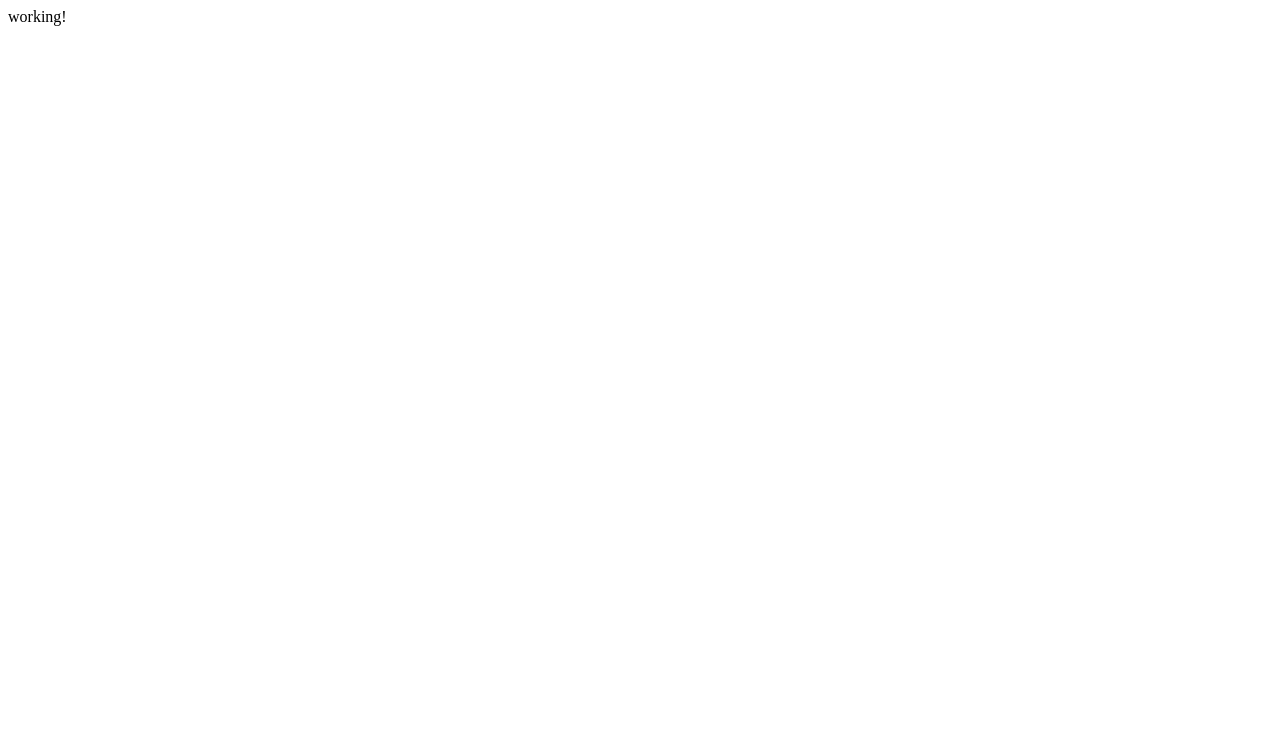
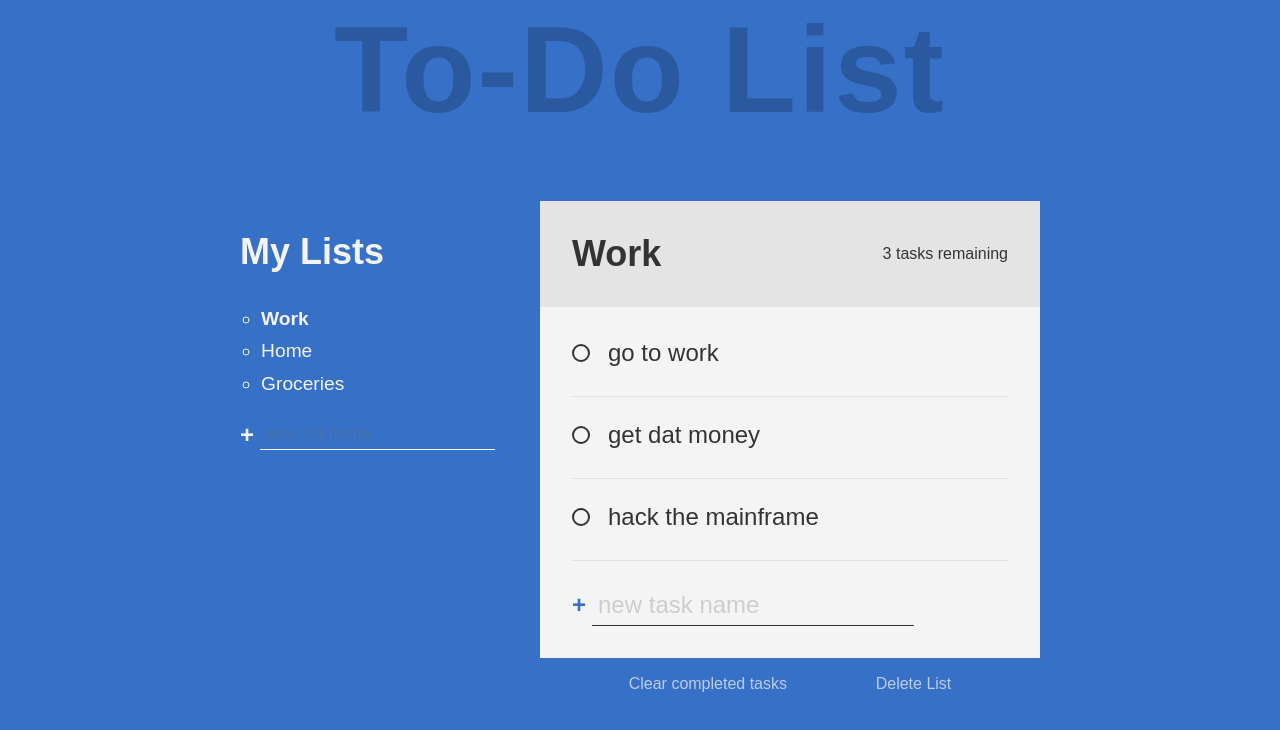
Before and after one commit to marcaroni3d/todo-list, a website built with webpack: page dist/index.html in a window 1280 px wide. Built offline with nearby package versions, Linux system fonts and the light colour scheme.

Commit message:
version 1.0: styled webpage

```diff
--- a/package.json
+++ b/package.json
@@ -13,6 +13,8 @@
   "author": "",
   "license": "ISC",
   "devDependencies": {
+    "css-loader": "^6.8.1",
+    "style-loader": "^3.3.3",
     "webpack": "^5.89.0",
     "webpack-cli": "^5.1.4"
   }
--- a/src/index.js
+++ b/src/index.js
@@ -1,7 +1,4 @@
-const test = () => {
-    const content = document.getElementById('content')
+import './style.css';
+import { render } from './modules/Lists';
 
-    content.innerText = 'working!'
-}
-
-test()
+render()
--- /dev/null
+++ b/src/modules/Lists.js
@@ -0,0 +1,94 @@
+
+
+export { render }
+
+const listsContainer = document.querySelector('[data-lists]')
+const newListForm = document.querySelector('[data-new-list-form]')
+const newListInput = document.querySelector('[data-new-list-input]')
+const deleteListButton = document.querySelector('[data-delete-list-button]')
+
+const listDisplayContainer = document.querySelector('[data-list-display-container]')
+const listTitleElement = document.querySelector('[data-list-title]')
+const listCountElement = document.querySelector('[data-list-count]')
+const tasksContainer = document.querySelector('[data-tasks]')
+
+let lists = JSON.parse(localStorage.getItem('task.lists')) || []
+let selectedListId = localStorage.getItem(LOCAL_STORAGE_SELECTED_LIST_ID_KEY)
+
+const LOCAL_STORAGE_LIST_KEY = 'task.lists'
+const LOCAL_STORAGE_SELECTED_LIST_ID_KEY = 'task.selectedListId'
+
+const save = () => {
+    localStorage.setItem(LOCAL_STORAGE_LIST_KEY, JSON.stringify(lists))
+    localStorage.setItem(LOCAL_STORAGE_SELECTED_LIST_ID_KEY, selectedListId)
+}
+
+listsContainer.addEventListener('click', e => {
+    if (e.target.tagName.toLowerCase() === 'li') {
+        selectedListId = e.target.dataset.listId
+        saveAndRender()
+    }
+})
+
+deleteListButton.addEventListener('click', e => {
+    lists = lists.filter(list => list.id !== selectedListId)
+    selectedListId = null
+    saveAndRender()
+})
+
+newListForm.addEventListener('submit', e => {
+    e.preventDefault()
+    const listName = newListInput.value
+    if (listName == null || listName === '') return
+    const list = createList(listName)
+    newListInput.value = null
+    lists.push(list)
+    saveAndRender()
+})
+
+function createList(name) {
+    return { id: Date.now().toString(), name: name, tasks: [] }
+}
+
+function saveAndRender() {
+    save()
+    render()
+}
+
+function render() {
+    clearElement(listsContainer)
+    renderLists()
+    const selectedList = lists.find(list => list.id === selectedListId)
+    if (selectedListId == null) {
+        listDisplayContainer.style.display = 'none'
+    } else {
+        listDisplayContainer.style.display = ''
+        listTitleElement.innerText = selectedList.name
+        renderTaskCount(selectedList)
+    }
+}
+
+function renderTaskCount(selectedList) {
+    const incompleteTaskCount = selectedList.tasks.filter(task => task.complete)
+    const taskString = incompleteTaskCount === 1 ? "task" : "tasks"
+    listCountElement.innerText = `${incompleteTaskCount} ${taskString} remaining`
+}
+
+function renderLists() {
+    lists.forEach(list => {
+        const listElement = document.createElement('li')
+        listElement.dataset.listId = list.id
+        listElement.classList.add('list-name')
+        listElement.innerText = list.name
+        if (list.id === selectedListId) {
+            listElement.classList.add('active-list')
+        }
+        listsContainer.appendChild(listElement)
+    })
+}
+
+function clearElement(element) {
+    while (element.firstChild) {
+        element.removeChild(element.firstChild)
+    }
+}
--- /dev/null
+++ b/src/modules/Task.js
@@ -0,0 +1,18 @@
+export default function createTask(name, dueDate = 'No date') {
+    return {
+        name,
+        dueDate,
+        setName(newName) {
+            this.name = newName
+        },
+        getName() {
+            return this.name
+        },
+        setDate(newDate) {
+            this.dueDate = newDate
+        },
+        getDate() {
+            return this.dueDate
+        }
+    }
+}
--- /dev/null
+++ b/src/style.css
@@ -0,0 +1,243 @@
+:root {
+    --primary: rgb(54, 112, 199);
+    --light: #f4f4f4;
+    --dark: #333;
+    --warning: rgb(99, 36, 36);
+}
+
+* {
+    font-family: inherit;
+    box-sizing: border-box;
+}
+
+body {
+    margin: 0;
+    font-family: 'Work Sans', sans-serif;
+    font-weight: 300;
+    font-size: 1.5rem;
+    background-color: var(--primary);
+    color: var(--light);
+    display: grid;
+    grid:
+        "header header header header" auto
+        ". lists active ." auto /
+        1fr minmax(100px, 300px) minmax(250px, 500px) 1fr;
+
+}
+
+.title {
+    grid-area: header;
+    text-align: center;
+    font-size: calc(7vw + 2rem);
+    font-weight: 900;
+    color: rgba(0, 0, 0, 0.2);
+    letter-spacing: 2px;
+    margin: 0 0 .5em;
+}
+
+.all-lists {
+    grid-area: lists;
+}
+
+.list-display {
+    font-size: 1.2rem;
+    line-height: 1.7;
+    list-style: circle;
+    padding-left: 1.1em;
+}
+
+.list-name {
+    cursor: pointer;
+}
+
+.list-name:hover {
+    opacity: 0.7;
+}
+
+form {
+    display: flex;
+}
+
+.btn {
+    cursor: pointer;
+    background: 0;
+    border: 0;
+    padding: 0;
+    color: inherit;
+}
+
+.btn.create {
+    font-size: 1.5rem;
+    font-weight: 900;
+    margin-right: .25em;
+    transition: opacity 150ms ease-in;
+}
+
+.btn.create:hover {
+    opacity: 0.7;
+}
+
+
+.new {
+    background: transparent;
+    border: 0;
+    color: inherit;
+    border-bottom: 1px solid currentColor;
+    font-size: inherit;
+    outline: none;
+    padding: 0.25em;
+    transition: border-bottom 150ms ease-in;
+    order: 2;
+}
+
+.new::placeholder {
+    opacity: 0.3;
+}
+
+.new:focus {
+    border-bottom-width: 3px;
+}
+
+.new:focus::placeholder {
+    opacity: 0.15;
+}
+
+.new.list {
+    font-size: 1.1rem;
+}
+
+.new.task {
+    margin-bottom: 0;
+}
+
+.active-list {
+    font-weight: 700;
+}
+
+.todo-list {
+    --spacer: 2rem;
+
+    grid-area: active;
+    background: var(--light);
+    color: var(--dark);
+}
+
+.todo-header {
+    padding: var(--spacer);
+    background: #e4e4e4;
+    display: flex;
+    align-items: center;
+    justify-content: space-between;
+}
+
+.list-title {
+    margin: 0 1em 0 0;
+}
+
+.task-count {
+    margin: 0;
+    font-size: 1rem;
+}
+
+.todo-body {
+    padding: var(--spacer);
+    position: relative;
+}
+
+.new-task-creator .create {
+    color: var(--primary);
+}
+
+[type="checkbox"] {
+    opacity: 0;
+    position: absolute;
+}
+
+.task label {
+    display: inline-flex;
+    align-items: center;
+    position: relative;
+    margin-bottom: 1.25em;
+}
+
+.task {
+    position: relative;
+    margin-bottom: 1em;
+}
+
+.task::after {
+    content: "";
+    position: absolute;
+    right: 0;
+    left: 0;
+    bottom: 0;
+    height: 1px;
+    background: currentColor;
+    opacity: .1;;
+}
+
+.custom-checkbox {
+    --size: .75em;
+    display: inline-block;
+    width: var(--size);
+    height: var(--size);
+    margin-right: var(--size);
+    cursor: pointer;
+    border: 2px solid currentColor;
+    border-radius: 50%;
+    transform: scale(1);
+    transition: transform 200ms ease-in-out;
+}
+
+.task:hover .custom-checkbox,
+[type="checkbox"]:focus + label .custom-checkbox {
+    transform: scale(1.2);
+    color: var(--primary);
+}
+
+[type="checkbox"]:checked + label .custom-checkbox {
+    background: var(--primary);
+    border-color: var(--primary);
+    box-shadow: inset 0 0 0 2px white;
+}
+
+[type="checkbox"]:checked + label {
+    opacity: 0.5;
+}
+
+.task label::after {
+    content: "";
+    position: absolute;
+    left: 1.5em;
+    right: 0;
+    height: 3px;
+    background-color: currentColor;
+    transform: scaleX(0);
+    transform-origin: right;
+    transition: transform 150ms ease-in-out;
+}
+
+[type="checkbox"]:checked + label::after {
+    transform: scaleX(1);
+    transform-origin: left;
+}
+
+.delete-stuff {
+    display: flex;
+    justify-content: space-evenly;
+    position: absolute;
+    width: 100%;
+    left: 0;
+    bottom: -35px;
+    color: var(--light);
+}
+
+.btn.delete {
+    opacity: 0.7;
+    font-size: 1rem;
+    transition: color 200ms;
+}
+
+.btn.delete:hover {
+    color: var(--warning);
+}
--- a/webpack.config.js
+++ b/webpack.config.js
@@ -2,8 +2,17 @@ const path = require('path');
 
 module.exports = {
   entry: './src/index.js',
+  watch: true,
   output: {
     filename: 'main.js',
     path: path.resolve(__dirname, 'dist'),
   },
+  module: {
+    rules: [
+      {
+        test: /\.css$/i,
+        use: ['style-loader', 'css-loader'],
+      },
+    ],
+  },
 };
```
Also changed, not shown: dist/index.html, dist/main.js, 1 other file.
